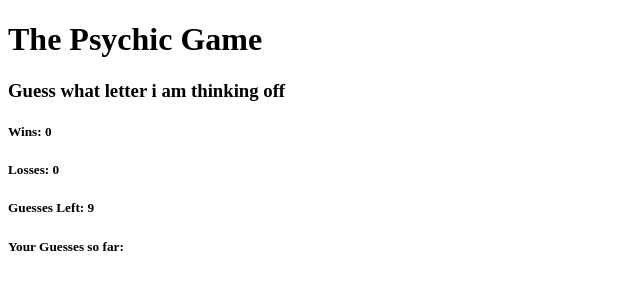
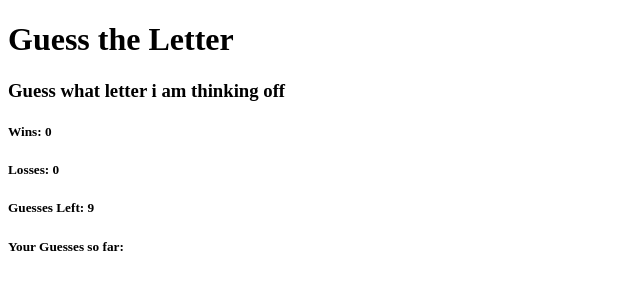
Before and after one commit to anw1986/Psychic-Game, a plain HTML site: page index.html in a window 1280 px wide. Shown: the whole page, without its empty margins (0-640 px from the left). Drawn offline with Linux system fonts and the light colour scheme.

Commit message:
final code update, added the readme file

```diff
--- a/assets/javascript/game.js
+++ b/assets/javascript/game.js
@@ -26,7 +26,7 @@ document.onkeyup=function(event){
 
     var charCode=event.keyCode;
 
-    console.log(userguess);
+
 
     //check condition if user enters letters only
 
@@ -43,6 +43,7 @@ document.onkeyup=function(event){
             //if the element is "new" continue code line
 
             userguess[x]=String.fromCharCode(event.keyCode).toLowerCase();
+            console.log(userguess);
 
             document.getElementById("guess").innerHTML=userguess;
 
--- a/index.html
+++ b/index.html
@@ -9,7 +9,7 @@
 <body>
 
 
-    <h1>The Psychic Game</h1>
+    <h1>Guess the Letter</h1>
     <h3>Guess what letter i am thinking off</h3>
     <h5 >Wins: <span id="win"></span></h5>
     <h5 >Losses: <span id="loss"></span></h5>
```
Also changed, not shown: assets/images/psychic-game.JPG (added), 1 other file.
